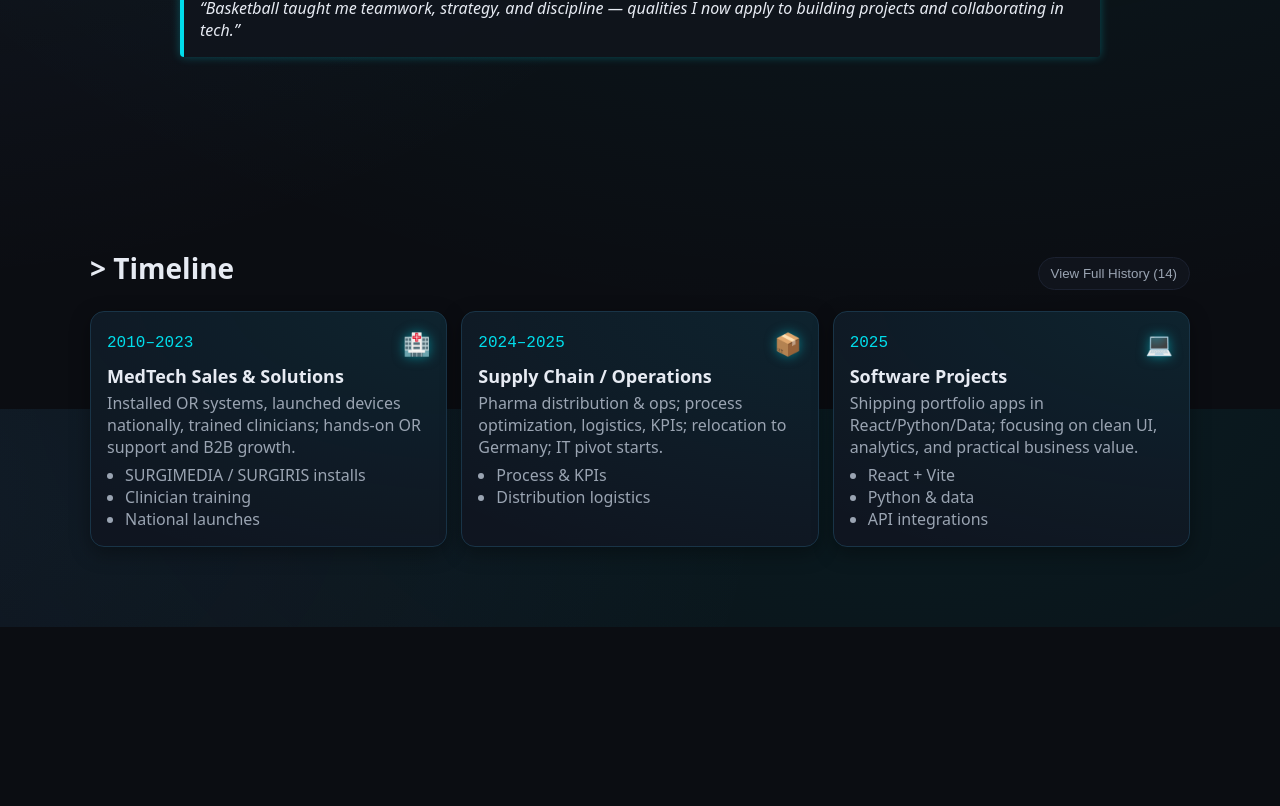
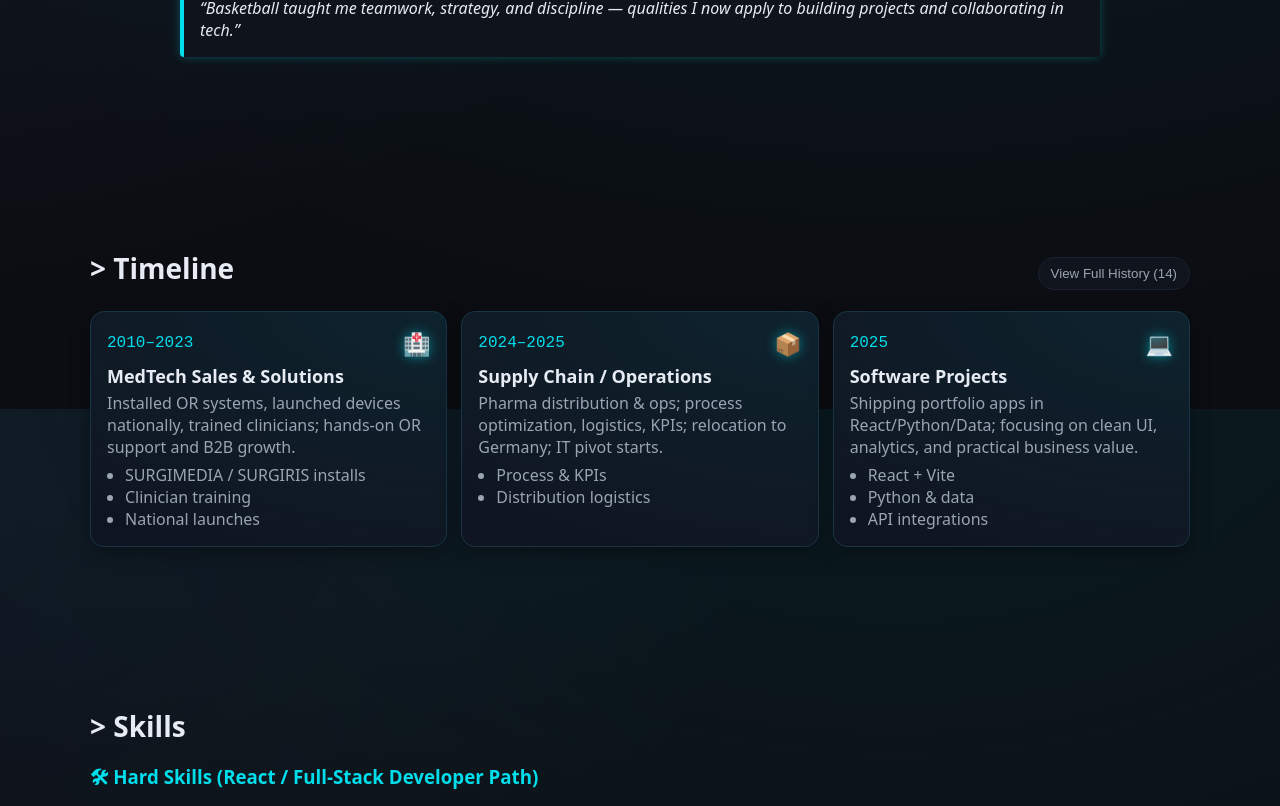
Before and after one commit to romahawk/portfolio-react, a React (Vite) app: page / in a window 1280 px wide. Shown: the part 1991-2797 px from the top of the page. Before the commit the page ends 2618 px from the top, so only its background shows below. Built offline with nearby package versions, Linux system fonts and the light colour scheme.

Commit message:
feat(skills): card-based Skills section (React/Full-Stack, IT PM, Soft Skills) + MedTech & Product Mgmt blocks

```diff
--- a/src/App.jsx
+++ b/src/App.jsx
@@ -3,6 +3,7 @@
  import Hero from "./components/Hero.jsx";
  import About from "./components/About.jsx";
  import TimelineSwitch from "./components/TimelineSwitch.jsx";
+ import Skills from "./components/Skills.jsx"
 
  function App() {
    return (
@@ -12,6 +13,7 @@
          <Hero />
          <About />
          <TimelineSwitch />
+         <Skills />
        </main>
      </>
    );
--- a/src/assets/css/main.css
+++ b/src/assets/css/main.css
@@ -308,3 +308,51 @@ main { padding-top: 72px; }
 .milestone__list { margin: 0; padding-left: 18px; color: var(--muted); }
 
 /* Full legacy timeline container/buttons — reuse your existing rules if already present */
+
+/* === Skills Card Layout === */
+.skills__group { margin-bottom: 2.5rem; }
+.skills__subtitle { color: var(--brand); margin-bottom: 1rem; }
+
+.skills__grid {
+  display: grid;
+  gap: 18px;
+  grid-template-columns: repeat(auto-fit, minmax(260px, 1fr));
+}
+
+.skill-card {
+  background: linear-gradient(180deg, rgba(16,20,28,.9), rgba(16,20,28,.75));
+  border: 1px solid var(--border);
+  border-radius: 14px;
+  padding: 16px 18px;
+  color: var(--muted);
+  transition: transform .2s ease, box-shadow .3s ease, border-color .2s ease;
+}
+.skill-card:hover {
+  transform: translateY(-4px);
+  border-color: rgba(0,221,235,.5);
+  box-shadow: 0 12px 26px rgba(0,221,235,.2);
+}
+
+.skill-card__title {
+  display: flex;
+  align-items: center;
+  gap: 8px;
+  margin: 0 0 10px 0;
+  font-weight: 700;
+  color: var(--text);
+}
+.skill-card__icon {
+  color: var(--brand);
+  font-size: 1.2rem;
+  text-shadow: 0 0 8px rgba(0,221,235,.6);
+}
+
+.skill-card__list {
+  margin: 0;
+  padding-left: 18px;
+  list-style: disc;
+}
+.skill-card__list li {
+  margin-bottom: 6px;
+  line-height: 1.6;
+}
--- a/src/components/Navbar.jsx
+++ b/src/components/Navbar.jsx
@@ -33,7 +33,7 @@ const Navbar = () => {
           </li>
           <li className="nav__item"><a href="#timeline" className="nav__link" onClick={close}>Timeline</a></li>
           <li className="nav__item">
-            <a href="#projects" className="nav__link" onClick={close}>Projects</a>
+            <a href="#skills" className="nav__link" onClick={close}>Skills</a>
           </li>
           <li className="nav__item">
             <a href="#contact" className="nav__link nav__cta" onClick={close}>Contact</a>
--- /dev/null
+++ b/src/components/Skills.jsx
@@ -0,0 +1,52 @@
+import React from "react";
+import { hardSkills, pmSkills, softSkills } from "../data/skillsCards.js";
+
+const SkillsSection = ({ title, data }) => (
+  <div className="skills__group">
+    <h3 className="skills__subtitle">{title}</h3>
+    <div className="skills__grid">
+      {data.map((card) => (
+        <div key={card.title} className="skill-card">
+          <h4 className="skill-card__title">
+            <i className={`${card.icon} skill-card__icon`}></i> {card.title}
+          </h4>
+          <ul className="skill-card__list">
+            {card.items.map((item, idx) => (
+              <li key={idx}>{item}</li>
+            ))}
+          </ul>
+        </div>
+      ))}
+    </div>
+  </div>
+);
+
+const Skills = () => (
+  <section id="skills" className="section container">
+    <h2 className="section__title">&gt; Skills</h2>
+
+    <SkillsSection title="🛠 Hard Skills (React / Full-Stack Developer Path)" data={hardSkills} />
+    <SkillsSection title="📊 IT Project Manager Path" data={pmSkills} />
+    <SkillsSection title="🤝 Soft Skills (Professional)" data={softSkills} />
+
+    <div className="skills__group">
+      <h3 className="skills__subtitle">🏥 MedTech Expertise</h3>
+      <p>
+        10+ years in MedTech, specializing in medical equipment sales,
+        installation, and support. Deep knowledge of healthcare workflows,
+        operating rooms, and clinical innovation.
+      </p>
+    </div>
+
+    <div className="skills__group">
+      <h3 className="skills__subtitle">📦 Product Management</h3>
+      <p>
+        Experienced in product lifecycle management, from ideation to launch.
+        Successfully introduced innovative MedTech products like the{" "}
+        <strong>SURGIRIS surgical lights</strong>.
+      </p>
+    </div>
+  </section>
+);
+
+export default Skills;
--- /dev/null
+++ b/src/data/skillsCards.js
@@ -0,0 +1,89 @@
+// src/data/skillsCards.js
+
+export const hardSkills = [
+  {
+    title: "React / Frontend",
+    icon: "fab fa-react",
+    items: [
+      "Hooks, Context API",
+      "React Router, Redux / Zustand",
+      "TailwindCSS / Material UI",
+      "Jest & React Testing Library",
+    ],
+  },
+  {
+    title: "Backend Basics",
+    icon: "fas fa-server",
+    items: [
+      "Node.js + Express.js",
+      "REST APIs, GraphQL basics",
+      "PostgreSQL, MongoDB, SQLite",
+    ],
+  },
+  {
+    title: "DevOps / Tools",
+    icon: "fas fa-tools",
+    items: [
+      "Git/GitHub (branches, PRs, CI/CD basics)",
+      "Docker (basic usage)",
+      "Deployment: Vercel, Render, Netlify",
+    ],
+  },
+  {
+    title: "Extras",
+    icon: "fas fa-star",
+    items: [
+      "Firebase (Auth + Firestore)",
+      "Chart.js / D3.js for dashboards",
+    ],
+  },
+];
+
+export const pmSkills = [
+  {
+    title: "Agile & Tools",
+    icon: "fas fa-project-diagram",
+    items: [
+      "Scrum, Kanban (Trello, Jira, Confluence)",
+      "Waterfall basics (MedTech/regulated industries)",
+      "Risk management, backlog grooming, reporting",
+    ],
+  },
+  {
+    title: "Tech Understanding",
+    icon: "fas fa-code",
+    items: [
+      "HTML, JS, APIs, Git (basic coding knowledge)",
+      "CI/CD familiarity",
+      "Cloud (AWS/GCP/Azure high-level)",
+    ],
+  },
+];
+
+export const softSkills = [
+  {
+    title: "Communication",
+    icon: "fas fa-comments",
+    items: [
+      "Cross-functional communication",
+      "Client-facing confidence",
+      "Cultural adaptability",
+    ],
+  },
+  {
+    title: "Leadership & Ownership",
+    icon: "fas fa-user-tie",
+    items: [
+      "10+ years running Medintegro",
+      "Project delivery & client training",
+    ],
+  },
+  {
+    title: "Problem-Solving",
+    icon: "fas fa-lightbulb",
+    items: [
+      "Problem-solving under uncertainty",
+      "Startup & remote-first readiness",
+    ],
+  },
+];
```
